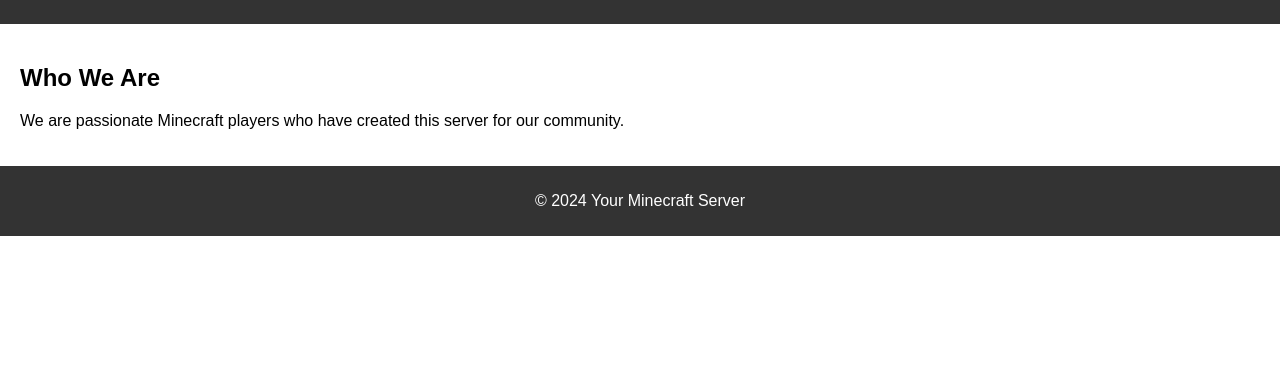
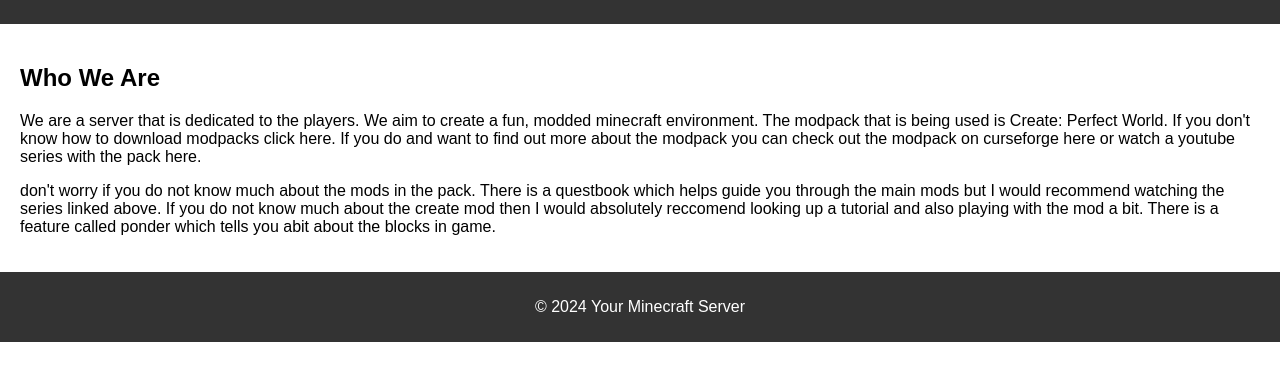
Before and after one commit to samisreallygood/cuddly-palm-tree, a plain HTML site: page about.html in a window 1280 px wide. Shown: the part 110-490 px from the top of the page. Drawn offline with Linux system fonts and the light colour scheme.

Commit message:
Update about.html

```diff
--- a/about.html
+++ b/about.html
@@ -21,7 +21,8 @@
   <main>
     <section>
       <h2>Who We Are</h2>
-      <p>We are passionate Minecraft players who have created this server for our community.</p>
+      <p>We are a server that is dedicated to the players. We aim to create a fun, modded minecraft environment. The modpack that is being used is Create: Perfect World. If you don't know how to download modpacks click here. If you do and want to find out more about the modpack you can check out the modpack on curseforge here or watch a youtube series with the pack here.</p>
+      <p>don't worry if you do not know much about the mods in the pack. There is a questbook which helps guide you through the main mods but I would recommend watching the series linked above. If you do not know much about the create mod then I would absolutely reccomend looking up a tutorial and also playing with the mod a bit. There is a feature called ponder which tells you abit about the blocks in game.</p>
     </section>
   </main>
   <footer>
```
